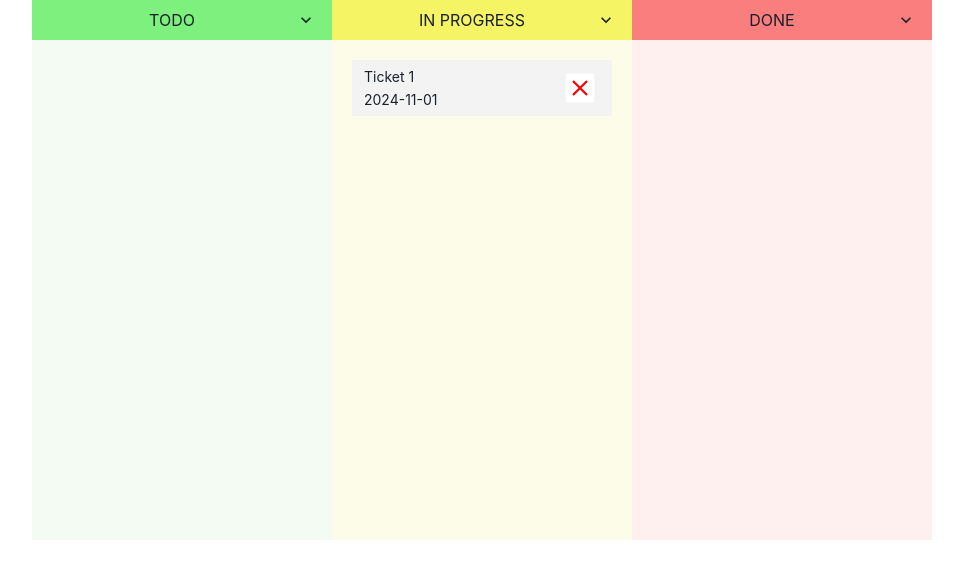
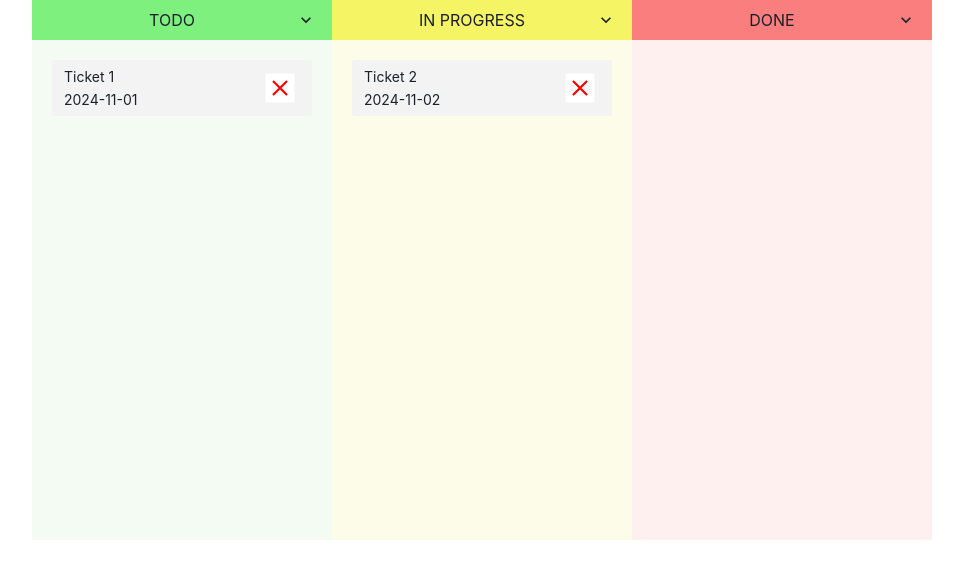
Before and after one commit to devisnojam/offline-study-next14, a Next.js app: page /board in a window 1280 px wide. Shown: the top 578 px of the page, without its empty margins (158-1121 px from the left). Built offline with nearby package versions, Linux system fonts and the light colour scheme.

Commit message:
feat: 티켓 삭제 작업

```diff
--- a/src/@components/kanban/kanban-item.tsx
+++ b/src/@components/kanban/kanban-item.tsx
@@ -1,21 +1,27 @@
 "use client";
 
 import { kanbanItemSchema } from "@/@schema/kanban.schema";
+import { deleteKanbanItem } from "@/app/actions";
 import { Box, IconButton, Text } from "@chakra-ui/react";
 import Image from "next/image";
-
+import { useFormState } from "react-dom";
 
 interface Props {
   data: kanbanItemSchema;
 }
 
 export default function KanbanItem({ data }: Props) {
-  const handleRemove = (e: React.MouseEvent<HTMLButtonElement>) => {
-    e.stopPropagation();
-    console.log("remove");
+  const [formResult, formAction] = useFormState(deleteKanbanItem, {
+    message: "",
+  });
+
+  const onSubmit = (formData: FormData) => {
+    formAction(formData);
   };
 
   return (
+    <form action={onSubmit}>
+      <input type="hidden" name="id" value={data.id} />
       <Box
         width="full"
         height={14}
@@ -49,6 +55,7 @@ export default function KanbanItem({ data }: Props) {
         </Box>
 
         <IconButton
+          type="submit"
           variant="outline"
           aria-label="Remove"
           padding={0.5}
@@ -61,8 +68,11 @@ export default function KanbanItem({ data }: Props) {
               height={30}
             />
           }
-        onClick={handleRemove}
+          onClick={(e) => {
+            e.stopPropagation();
+          }}
         />
       </Box>
+    </form>
   );
 }
--- a/src/@schema/kanban-items.json
+++ b/src/@schema/kanban-items.json
@@ -1,11 +1,20 @@
 [
   {
     "id": 1,
-    "status": "in_progress",
+    "status": "todo",
     "title": "Ticket 1",
     "description": "Description 1",
     "due_date": "2024-11-01",
     "created_at": "2024-10-01T00:00:00Z",
-    "updated_at": "2024-10-05T16:13:46.528Z"
+    "updated_at": "2024-10-05T17:04:39.307Z"
+  },
+  {
+    "id": 2,
+    "status": "in_progress",
+    "title": "Ticket 2",
+    "description": "Description 2",
+    "due_date": "2024-11-02",
+    "created_at": "2024-10-02T00:00:00Z",
+    "updated_at": "2024-10-05T17:04:34.682Z"
   }
 ]
--- a/src/@schema/kanban.schema.ts
+++ b/src/@schema/kanban.schema.ts
@@ -1,7 +1,7 @@
 export type kanbanStatus = "todo" | "in_progress" | "done";
 
 export type kanbanItemSchema = {
-  id: number; // timestamp
+  id: number;
   status: kanbanStatus;
   title: string;
   description: string | undefined;
--- a/src/@services/kanban.service.ts
+++ b/src/@services/kanban.service.ts
@@ -30,8 +30,6 @@ export default class KanbanService {
     updatedData: Omit<kanbanItemSchema, "id" | "created_at" | "updated_at">
   ) {
     const kanbanItems = kanbanItemsData as kanbanItemSchema[];
-    console.log("kanbanItems: ", kanbanItems);
-
     const findedIndex = kanbanItems.findIndex((item) => item.id === Number(id));
     if (findedIndex === -1) {
       // TODO: 에러 인스턴스 생성
@@ -46,18 +44,27 @@ export default class KanbanService {
 
     kanbanItems[findedIndex] = updatedItem;
 
-    try {
-      fs.writeFileSync(
-        "./src/@schema/kanban-items.json",
-        JSON.stringify(kanbanItems, null, 2)
-      );
+    fs.writeFileSync(
+      "./src/@schema/kanban-items.json",
+      JSON.stringify(kanbanItems, null, 2)
+    );
+    return updatedItem;
+  }
 
-      return updatedItem;
-    } catch (error) {
+  static async deleteKanbanItem(id: string) {
+    const kanbanItems = kanbanItemsData as kanbanItemSchema[];
+    const findedIndex = kanbanItems.findIndex((item) => item.id === Number(id));
+    if (findedIndex === -1) {
       // TODO: 에러 인스턴스 생성
-      console.error(error);
+      throw new Error("Item not found");
     }
 
-    return updatedItem;
+    kanbanItems.splice(findedIndex, 1);
+
+    fs.writeFileSync(
+      "./src/@schema/kanban-items.json",
+      JSON.stringify(kanbanItems, null, 2)
+    );
+    return true;
   }
 }
--- a/src/app/@modal/(.)board/[id]/item-detail-form.tsx
+++ b/src/app/@modal/(.)board/[id]/item-detail-form.tsx
@@ -35,7 +35,7 @@ interface Props {
 }
 
 export default function ItemDetailForm({ formData }: Props) {
-  const [actionState, formAction] = useFormState(updateFormData, {
+  const [formResult, formAction] = useFormState(updateFormData, {
     message: "",
   });
 
@@ -77,7 +77,7 @@ export default function ItemDetailForm({ formData }: Props) {
           <SubmitButton />
         </ButtonGroup>
 
-        {actionState.message && <Text>{actionState.message}</Text>}
+        {formResult.message && <Text>{formResult.message}</Text>}
       </VStack>
     </form>
   );
--- a/src/app/actions.ts
+++ b/src/app/actions.ts
@@ -24,10 +24,26 @@ export async function updateFormData(
   try {
     await KanbanService.updateKanbanBoardDetail(id, updatedData);
     revalidatePath("/board");
-
     return { message: `Item ${id} updated` };
   } catch (error) {
     console.error(error);
     return { message: `Item ${id} update failed` };
   }
 }
+
+export async function deleteKanbanItem(
+  prevState: {
+    message: string;
+  },
+  formData: FormData
+) {
+  const id = formData.get("id") as unknown as string;
+  try {
+    await KanbanService.deleteKanbanItem(id);
+    revalidatePath("/board");
+    return { message: `Item ${id} deleted` };
+  } catch (error) {
+    console.error(error);
+    return { message: `Item ${id} delete failed` };
+  }
+}
```
Also changed, not shown: 1 other file (tests, documents, lock files or other folders). Lines whose indentation alone changed are shown as unchanged.
